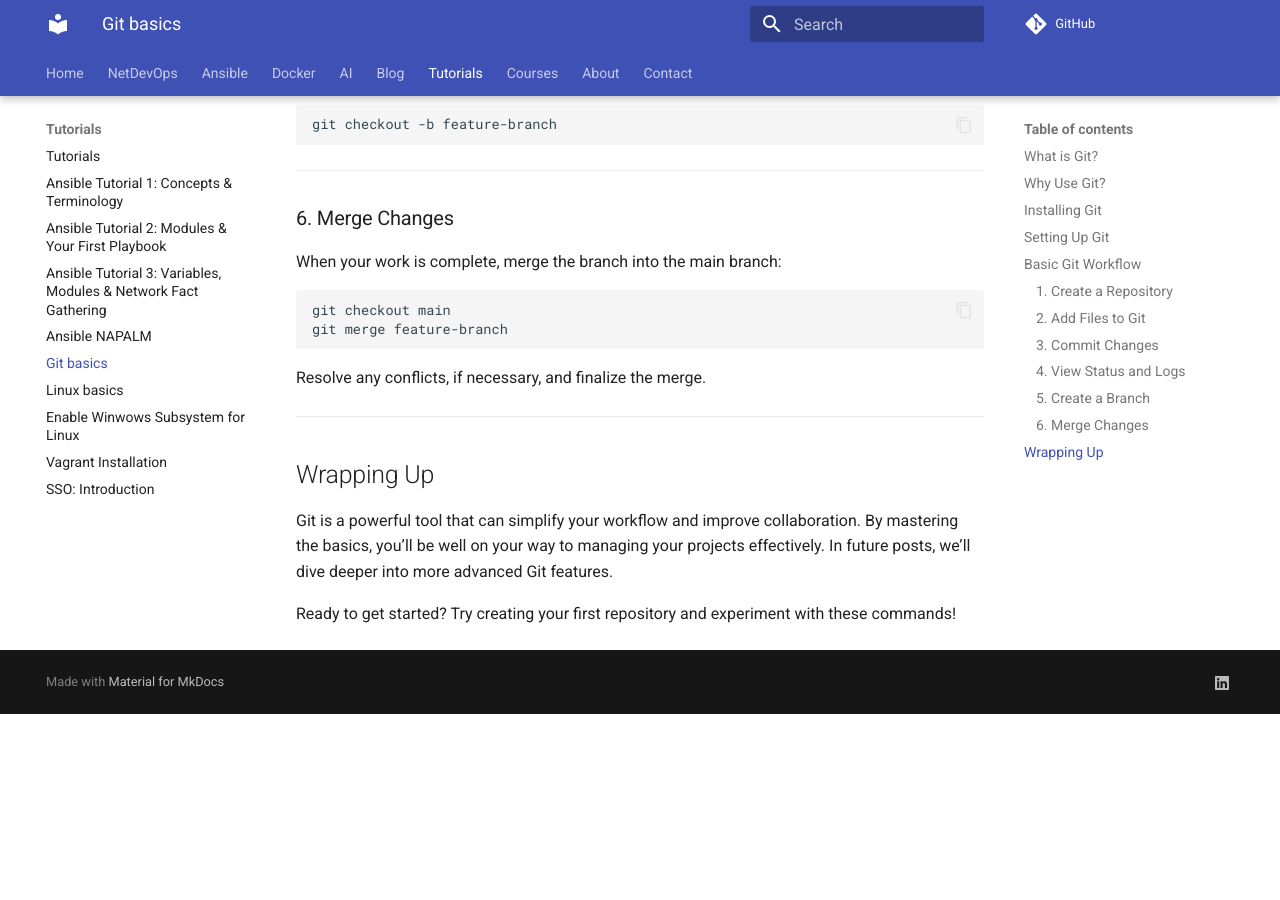
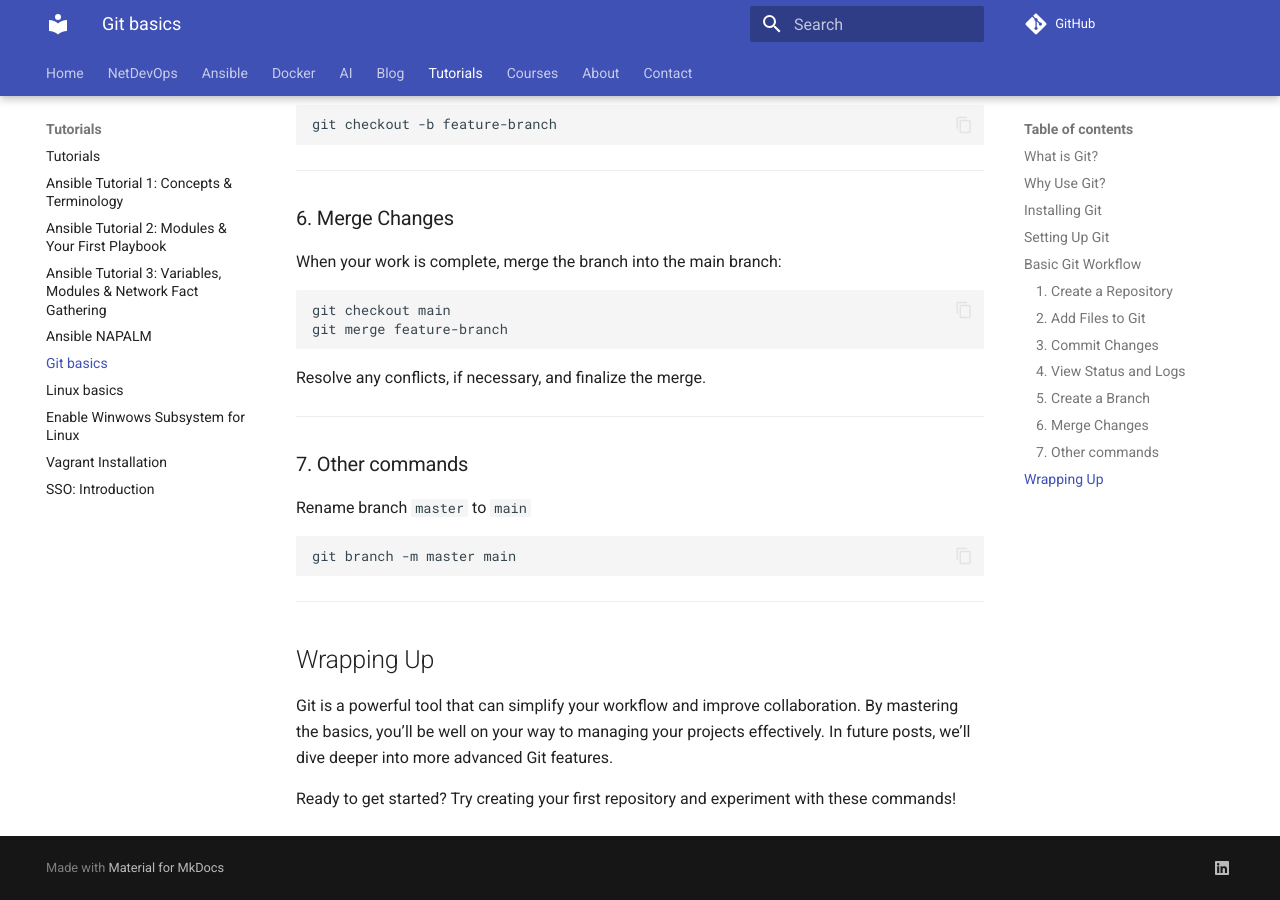
Before and after one commit to bsmeding/bsmeding.github.io, an MkDocs documentation site: the page built from docs/tutorials/git_basics.md, in a window 1280 px wide and 900 px high, scrolled down 2889 px. Built offline with MkDocs 1.6.1 and Material for MkDocs 9.7.7, drawn with Linux system fonts in a browser that asks for light colours; comment, search, counter and statistics services are not loaded; before the commit the page ends 3603 px from its top, so only the background shows below that.

````diff
--- a/docs/tutorials/git_basics.md
+++ b/docs/tutorials/git_basics.md
@@ -146,7 +146,15 @@
 Resolve any conflicts, if necessary, and finalize the merge.
 
 ---
+### 7. Other commands
 
+Rename branch `master` to `main`
+```bash
+git branch -m master main
+```
+
+
+---
 ## Wrapping Up
 
 Git is a powerful tool that can simplify your workflow and improve collaboration. By mastering the basics, you’ll be well on your way to managing your projects effectively. In future posts, we’ll dive deeper into more advanced Git features.
````
